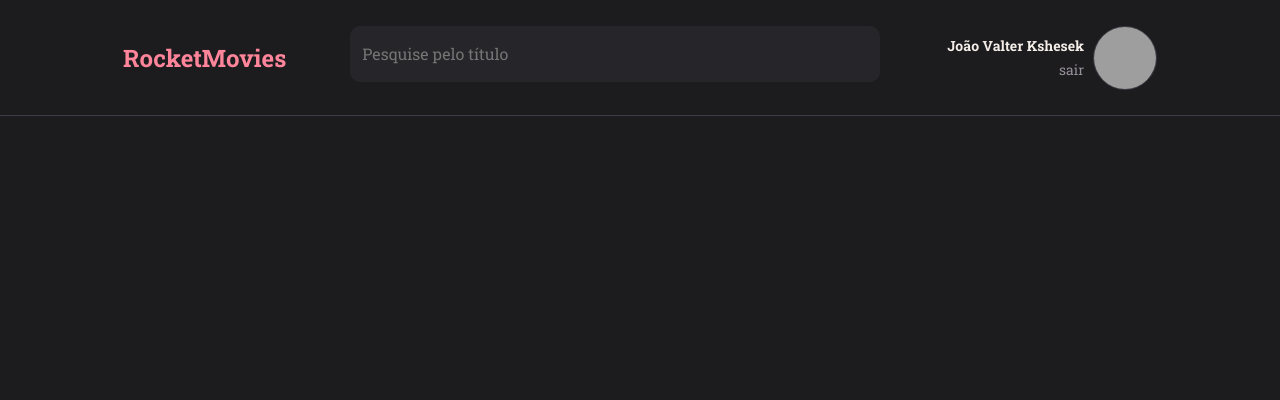
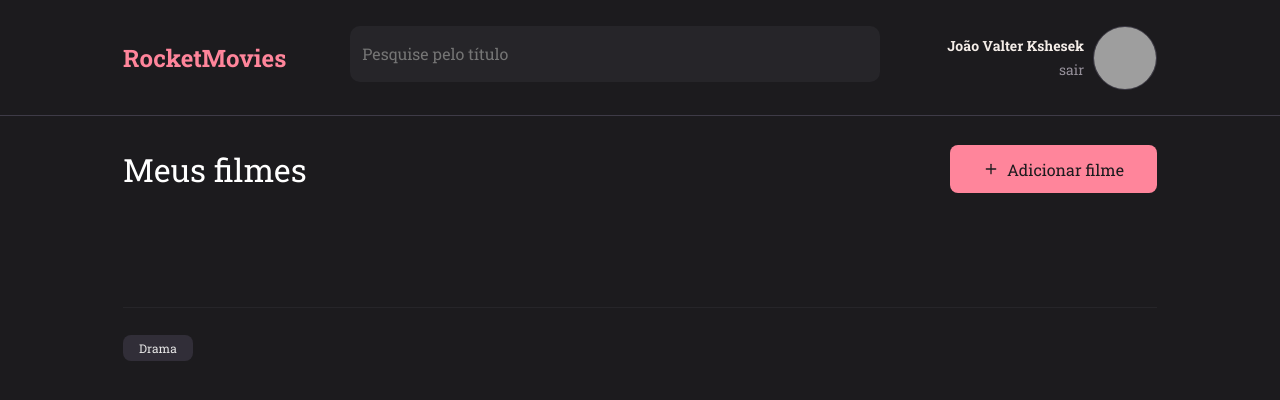
Before and after one commit to JoaoKshesek/RocketMovies, a React (Vite) app: page / in a window 1280 px wide. Shown: the top 400 px of the page. Built offline with nearby package versions, Linux system fonts and the light colour scheme; grey boxes are pictures that could not be loaded.

Commit message:
Add Section in Home

```diff
--- a/src/pages/Home/index.jsx
+++ b/src/pages/Home/index.jsx
@@ -1,11 +1,32 @@
-import { Container } from './styles';
+import { FiPlus } from 'react-icons/fi';
+
+import { Container, Brand, NewMovie, Content } from './styles';
 
 import { Header } from '../../components/Header';
+import { Tag } from '../../components/Tag';
+import { Section } from '../../components/Section';
+
+
+
 
 export function Home(){
     return(
         <Container>
             <Header />
+            <Brand>
+                <h1>Meus filmes</h1>
+
+                <NewMovie>
+                    <FiPlus />
+                    Adicionar filme
+                </NewMovie>
+            </Brand>
+            <Content>
+                <Section>
+
+                    <Tag title="Drama"/>
+                </Section>
+            </Content>
         </Container>
     )
 }
--- a/src/pages/Home/styles.js
+++ b/src/pages/Home/styles.js
@@ -9,53 +9,51 @@ export const Container = styled.div`
     grid-template-rows: 105px 128px auto 64px;
     grid-template-areas:
     "header"
-    "search"
+    "brand"
     "content"
     "content";
     background: ${({ theme }) => theme.COLORS.BACKGROUND_800};
+
 `;
 
 export const Brand = styled.div`
     grid-area: brand;
     display: flex;
-    justify-content: center;
+    justify-content: space-between;
     align-items: center;
-
-    border-bottom-width: 1px;
-    border-bottom-style: solid;
-    border-bottom-color: ${({ theme }) => theme.COLORS.GRAY_600};
-
-    background-color: ${({ theme }) => theme.COLORS.BACKGROUND_900};
+    padding: 30px 123px;
 
     > h1 {
-        font-size: 24px;
-        color: ${({ theme }) => theme.COLORS.ORANGE};
+        font-size: 32px;
+        font-weight: 400;
+        color: #FFFFFF;
     }
 
 `;
 
-export const Search = styled.div`
-    grid-area: search;
-    padding: 64px 64px 0;
-`;
-
-export const Content = styled.div`
-    grid-area: content;
-    padding: 0 64px;
-    overflow-y: auto;
-`;
-
-export const NewNote = styled(Link)`
-    grid-area: newnote;
-    background-color: ${({ theme }) => theme.COLORS.ORANGE};
-    color: ${({ theme }) => theme.COLORS.BACKGROUND_900};
+export const NewMovie = styled(Link)`
+    background-color: ${({ theme }) => theme.COLORS.ROSE};
+    color: ${({ theme }) => theme.COLORS.BACKGROUND_800};
 
     border: none;
     display: flex;
     align-items: center;
     justify-content: center;
 
+    height: 48px;
+    width: 207px;
+    border-radius: 8px;
+    padding: 0 32px;
+    font-size: 16px;
+    font-weight: 400;
+
     svg {
         margin-right: 8px;
     }
 `;
+
+export const Content = styled.div`
+    grid-area: content;
+    padding: 30px 123px;
+    overflow-y: auto;
+`;
--- a/src/styles/theme.js
+++ b/src/styles/theme.js
@@ -11,8 +11,10 @@ export default {
       GRAY_600: "#3E3B47",
 
 
+
       BROWN: "#282124",
       ROSE: "#FF859B",
       WHITE: "#F4EDE8",
+      WHITE_200: "#E5E5E5",
     }
   }
```
